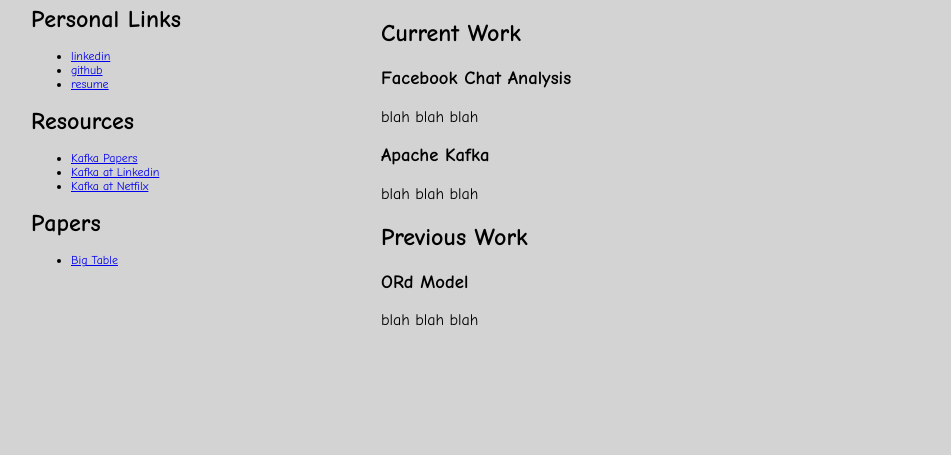
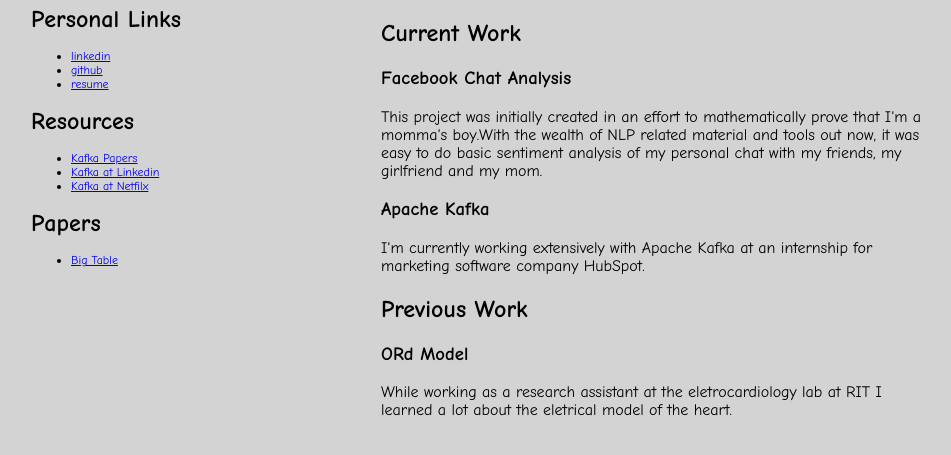
Before and after one commit to WilliamHammond/personalsite, a plain HTML site: page index.html in a window 1280 px wide. Shown: the part 69-524 px from the top of the page, without its empty margins (184-1135 px from the left). Drawn offline with Linux system fonts and the light colour scheme.

Commit message:
added basic descriptions of previous work

```diff
--- a/index.html
+++ b/index.html
@@ -39,18 +39,18 @@
                 <h2>Current Work</h2>
                 <h3>Facebook Chat Analysis</h3>
                 <p>
-                    blah blah blah
+                    This project was initially created in an effort to mathematically prove that I'm a momma's boy.With the wealth of NLP related material and tools out now, it was easy to do basic sentiment analysis of my personal chat with my friends, my girlfriend and my mom.
                 </p>
                 <h3>Apache Kafka</h3>
                 <p>
-                    blah blah blah
+                    I'm currently working extensively with Apache Kafka at an internship for marketing software company HubSpot.
                 </p>
             </div>
             <div class="previous-work">
                 <h2>Previous Work</h2>
                 <h3>ORd Model</h3>
                 <p>
-                    blah blah blah
+                    While working as a research assistant at the eletrocardiology lab at RIT I learned a lot about the eletrical model of the heart.
                 </p>
             </div>
         </div>
```
